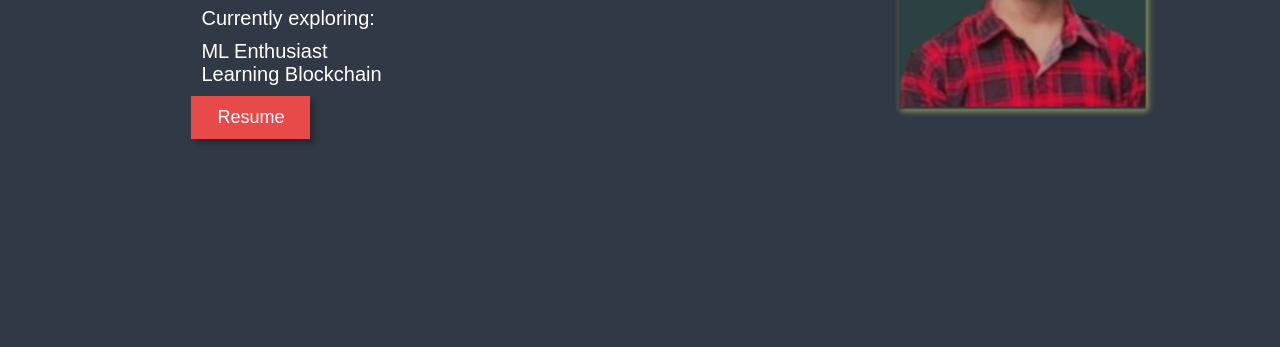
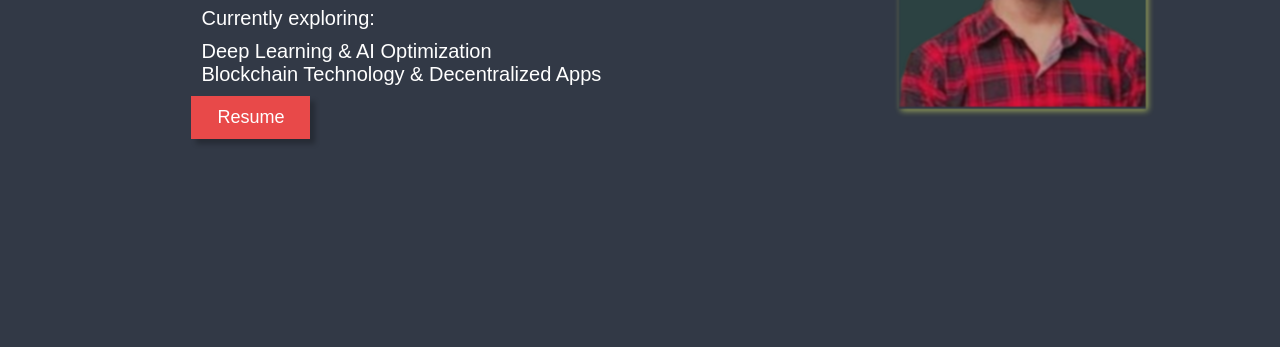
Before and after one commit to deepakkumarsaroj/Portfolio, a plain HTML site: page index.html in a window 1280 px wide. Shown: the part 453-800 px from the top of the page. Drawn offline with nearby package versions, Linux system fonts and the light colour scheme.

Commit message:
Skill Updation

```diff
--- a/index.html
+++ b/index.html
@@ -43,8 +43,8 @@
                     <div class="home-section-tech">
                         <p>Currently exploring:</p>
                         <ul style="list-style-type:none;">
-                            <li>ML Enthusiast</li>
-                            <li>Learning Blockchain</li>
+                            <li>Deep Learning & AI Optimization</li>
+                            <li>Blockchain Technology & Decentralized Apps</li>
                         </ul>
                     </div>
 
```
